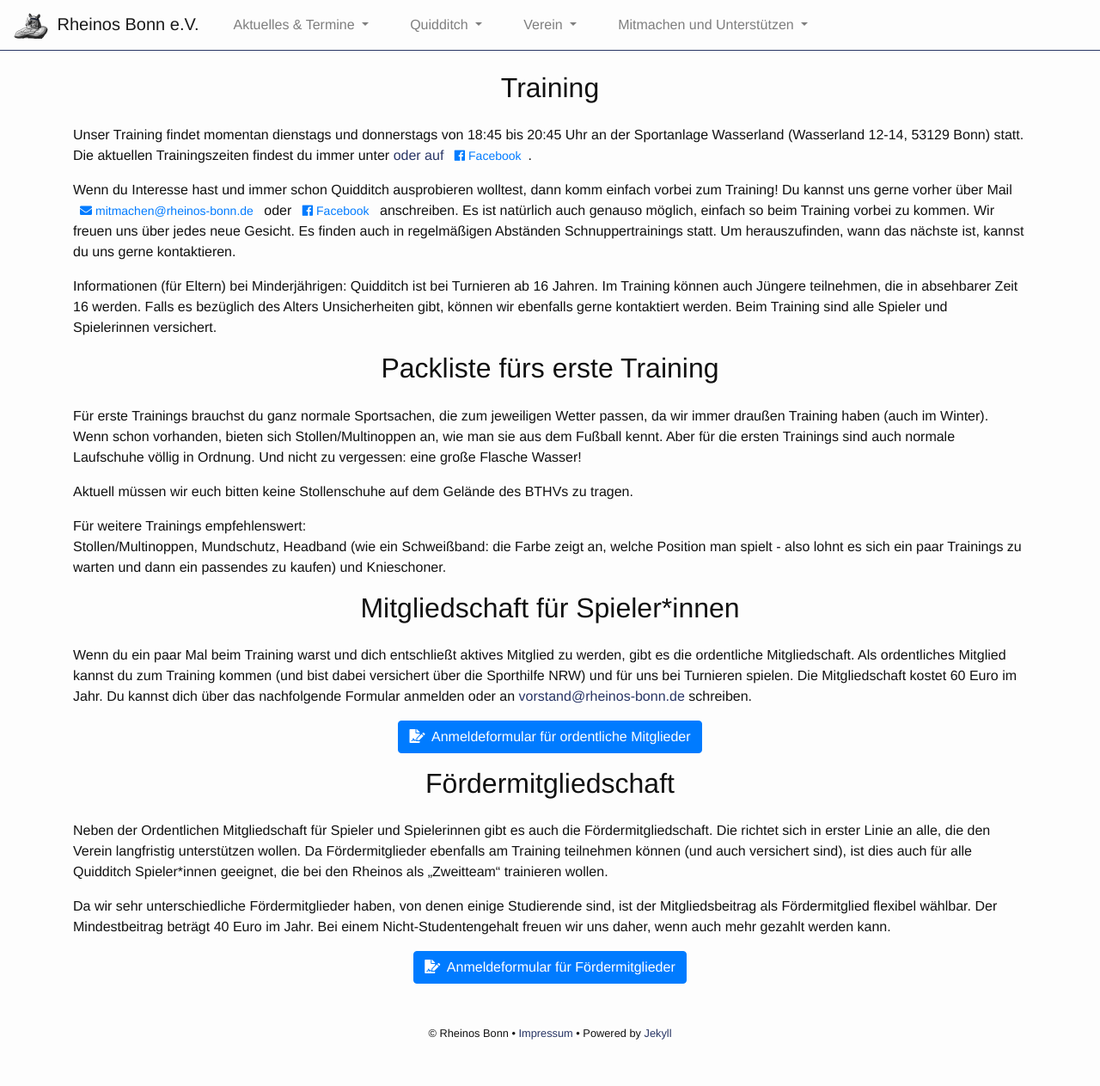
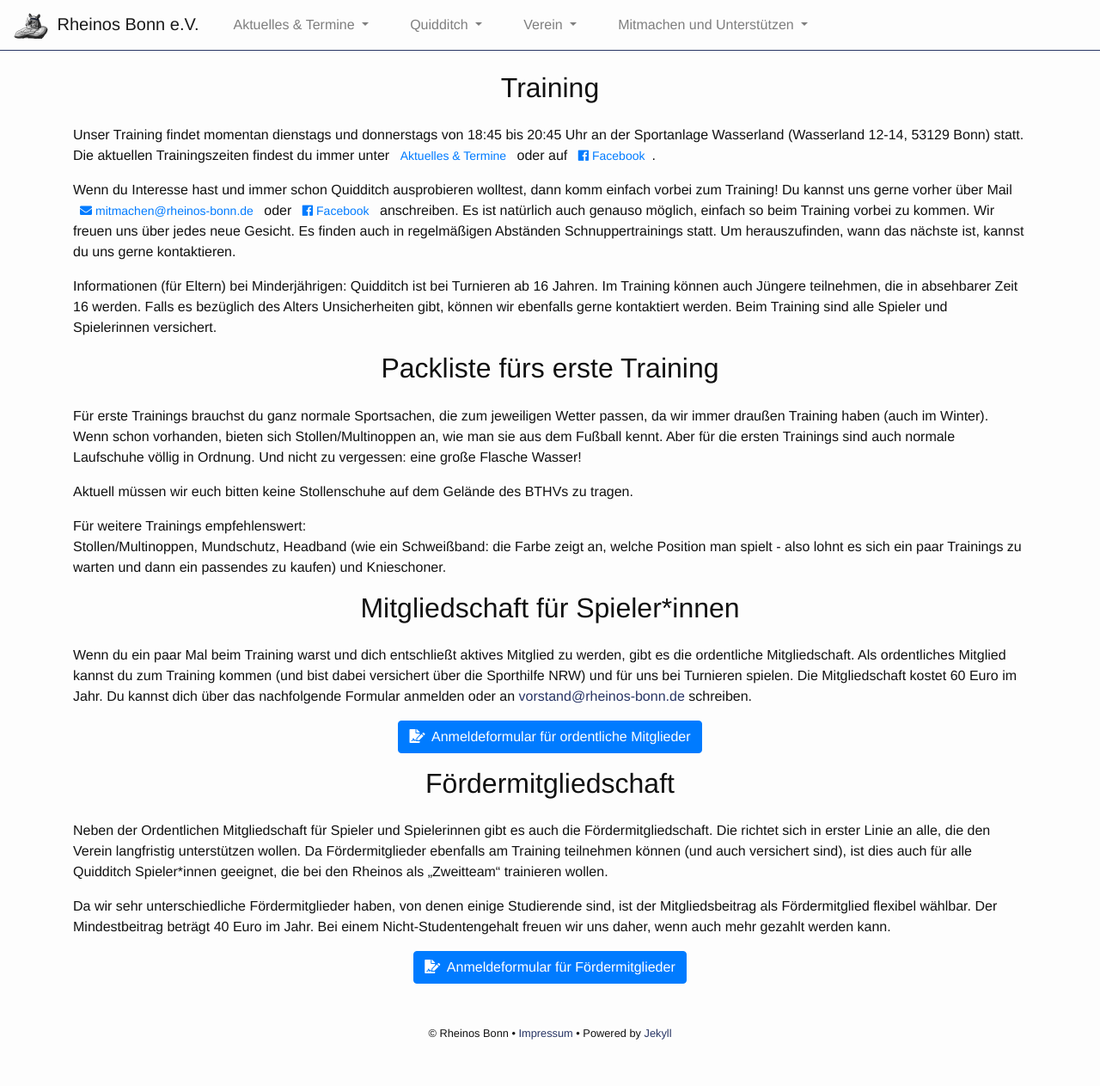
Before and after one commit to rheinos/rheinos.github.io, a Jekyll site: the page built from pages/join.html, in a window 1280 px wide. Shown: the whole page at 86% size. Built offline with Jekyll 4.4.1, drawn with Linux system fonts in a browser that asks for light colours; nearby versions of some CDN libraries.

Commit message:
Update join.html

```diff
--- a/pages/join.html
+++ b/pages/join.html
@@ -8,7 +8,7 @@ permalink: /join/
   <header class="text-center mb-4">
     <h2>Training</h2>
   </header>
-    <p>Unser Training findet momentan dienstags und donnerstags von 18:45 bis 20:45 Uhr an der Sportanlage Wasserland (Wasserland 12-14, 53129 Bonn) statt. Die aktuellen Trainingszeiten findest du immer unter <a href="https://rheinos-bonn.de/calendar" Aktuelles & Termine</a> oder auf <a href="https://fb.com/RheinosBonn" class="btn-link btn-sm" target="_blank"><i class="fab fa-facebook mr-1"></i>Facebook</a>.
+    <p>Unser Training findet momentan dienstags und donnerstags von 18:45 bis 20:45 Uhr an der Sportanlage Wasserland (Wasserland 12-14, 53129 Bonn) statt. Die aktuellen Trainingszeiten findest du immer unter <a href="https://rheinos-bonn.de/calendar" class="btn-link btn-sm">Aktuelles & Termine</a> oder auf <a href="https://fb.com/RheinosBonn" class="btn-link btn-sm" target="_blank"><i class="fab fa-facebook mr-1"></i>Facebook</a>.
   <div class="modal fade map-modal" tabindex="-1" role="dialog" aria-labelledby="myExtraLargeModalLabel" aria-hidden="true">
     <div class="modal-dialog modal-xl">
       <div class="modal-content">
```
